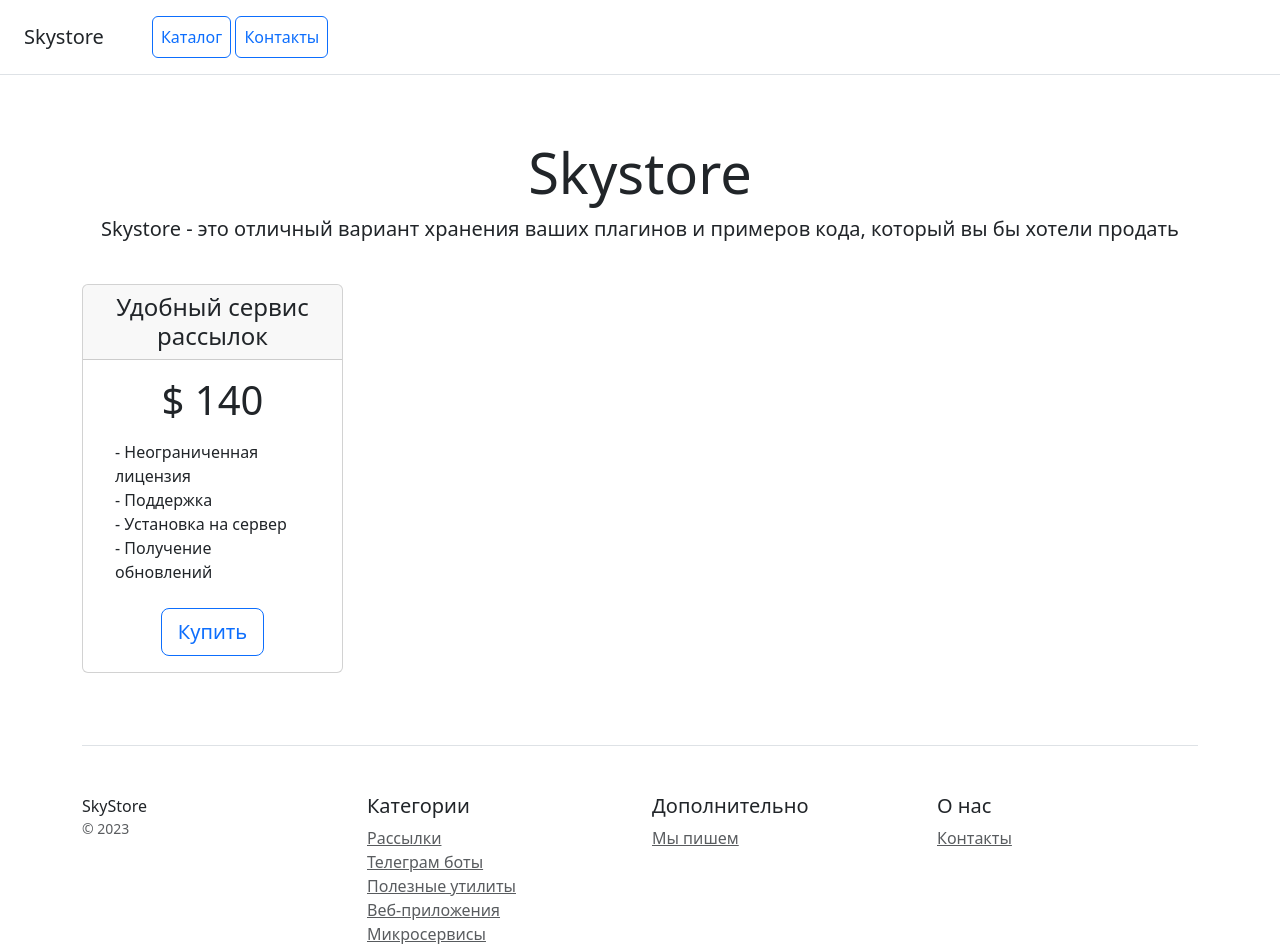
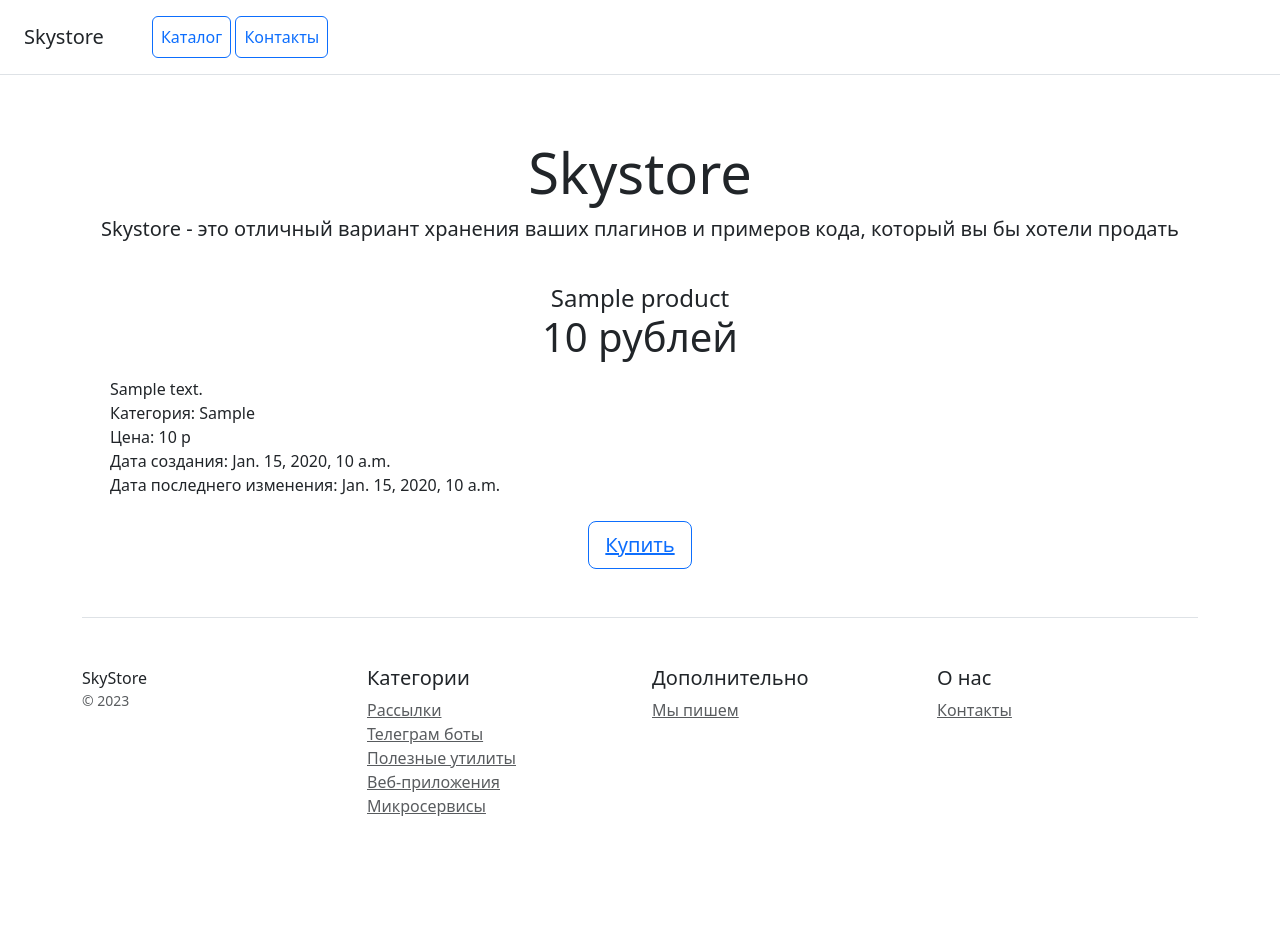
Before and after one commit to Mihasim/catalog, a Django app: template catalog/templates/catalog/product.html in a window 1280 px wide. Shown: the top 944 px of the page. After the commit the page ends 816 px from the top, so only its background shows below. Run offline with Django 4.2, Linux system fonts and the light colour scheme; the template is opened without the code that fills it: values that come from a table or form of the project are taken from there, others are empty; tables that the repository leaves empty hold one stand-in row (values such as "Sample post"); some libraries are stand-ins or nearby versions.

Commit message:
Добавил страницу для отображения отдельного товара

```diff
--- a/catalog/templates/catalog/product.html
+++ b/catalog/templates/catalog/product.html
@@ -30,20 +30,23 @@
 
 <div class="container">
     <div class="row text-center">
-        <div class="col-3">
-            <div class="card mb-4 box-shadow">
+        <div class="col-12">
+            <div class="container-lg">
                 <div class="card-header">
-                    <h4 class="my-0 font-weight-normal">Удобный сервис рассылок</h4>
+                    <h4 class="my-0 font-weight-normal">{{ product.name }}</h4>
                 </div>
                 <div class="card-body">
-                    <h1 class="card-title pricing-card-title">$ 140</h1>
+                    <h1 class="card-title pricing-card-title">{{ product.purchase_price}} рублей </h1>
                     <ul class="list-unstyled mt-3 mb-4 text-start m-3">
-                        <li>- Неограниченная лицензия</li>
-                        <li>- Поддержка</li>
-                        <li>- Установка на сервер</li>
-                        <li>- Получение обновлений</li>
+                        <li>{{ product.description}}</li>
+                        <li>Категория: {{ product.category}}</li>
+                        <li>Цена: {{ product.purchase_price}} р</li>
+                        <li>Дата создания: {{ product.date_of_creation}}</li>
+                        <li>Дата последнего изменения: {{ product.last_modified_date}}</li>
                     </ul>
-                    <button type="button" class="btn btn-lg btn-block btn-outline-primary">Купить</button>
+                    <button type="button" class="btn btn-lg btn-block btn-outline-primary" >
+                        <a href="/product/">Купить</a>
+                    </button>
                 </div>
             </div>
         </div>
```
Also changed, not shown: catalog/templates/catalog/home.html (+6 -1 lines), catalog/views.py (+9 -4 lines).
